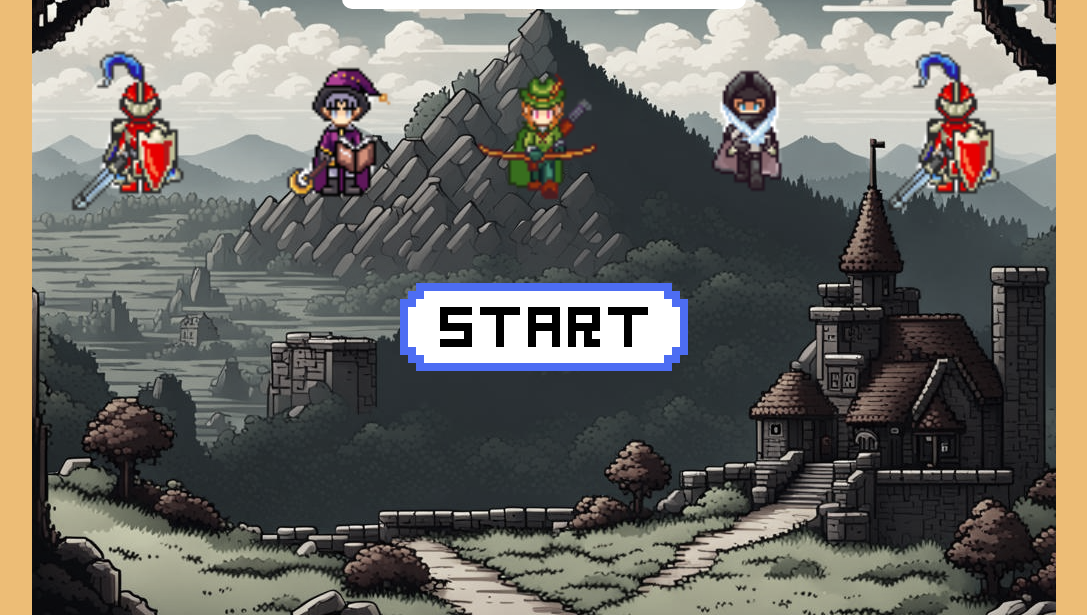
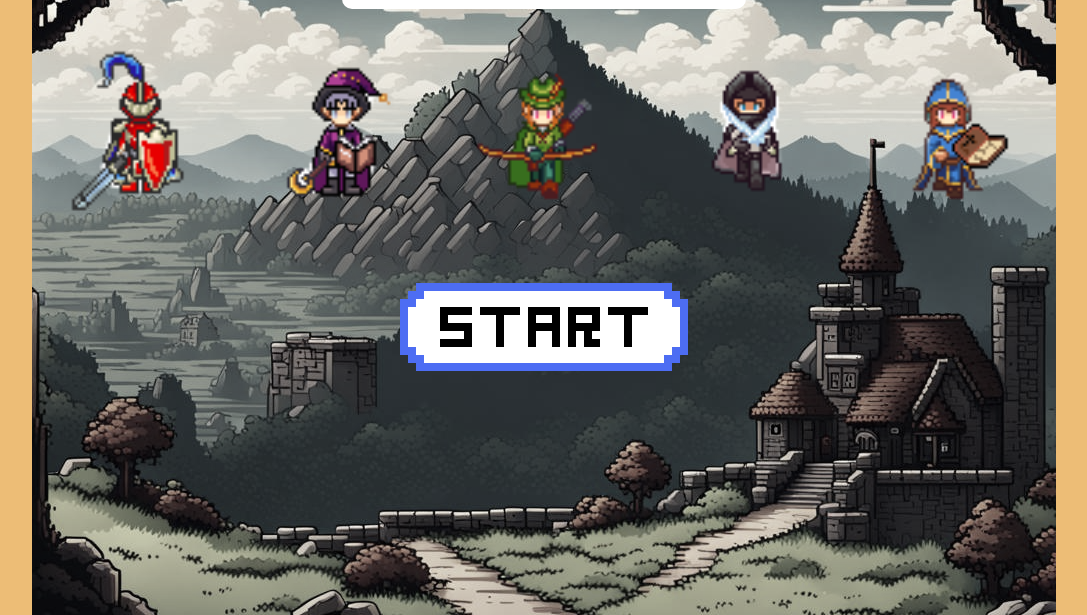
Before and after one commit to HiltonLuu/SENG-513-A2, a plain HTML site: page index.html in a window 1280 px wide. Shown: the part 185-800 px from the top of the page, without its empty margins (96-1183 px from the left). Drawn offline with Linux system fonts and the light colour scheme; a web font is replaced by a local one.

Commit message:
added cleric asset

```diff
--- a/index.html
+++ b/index.html
@@ -26,7 +26,7 @@ UCID: 30085893
             <td><img src="/assets/wizard.png" width="200" /></td>
             <td><img src="/assets/archer.png" width="200" /></td>
             <td><img src="/assets/thief.png" width="200" /></td>
-            <td><img src="/assets/knight.png" width="200" /></td>
+            <td><img src="/assets/cleric.png" width="200" /></td>
         </tr>
     </table>
     <a href="tutorial.html">
```
Also changed, not shown: tutorial.html (+1 -1 lines), assets/cleric.png (added), 1 other file.
